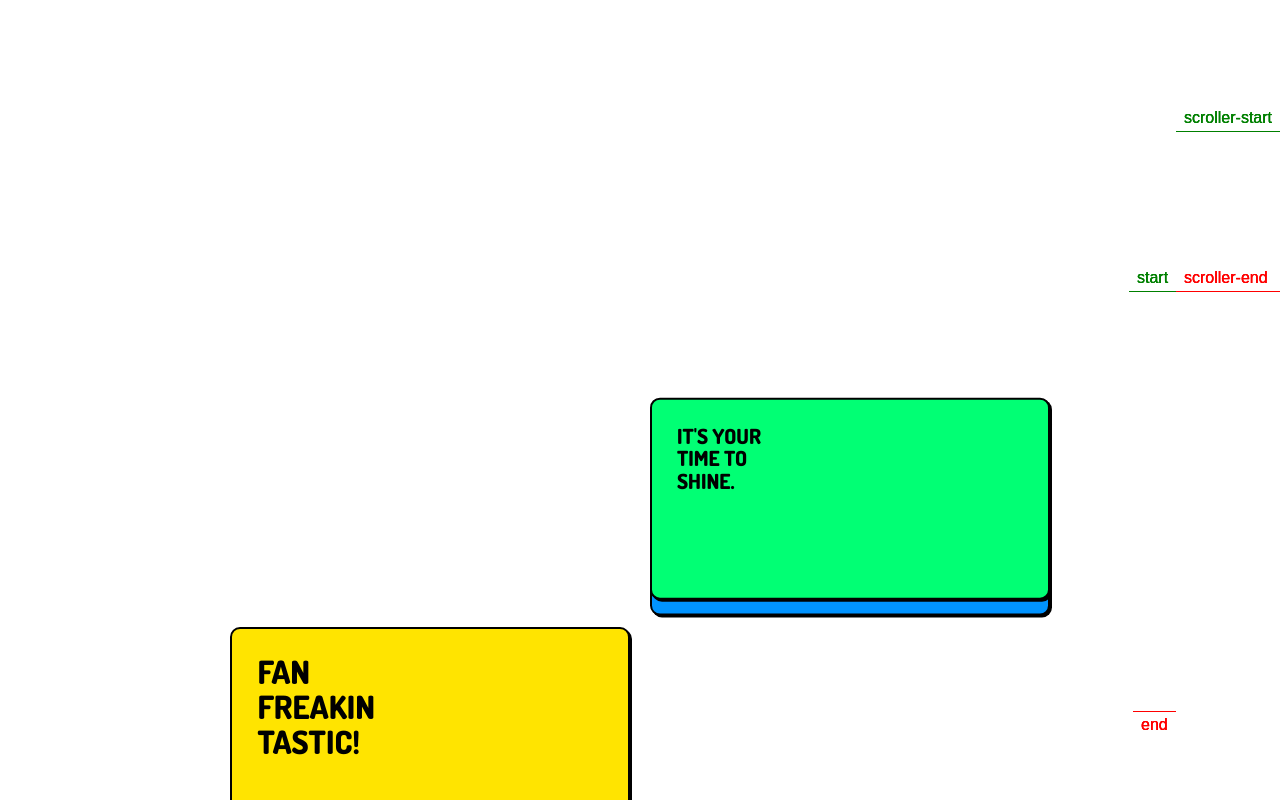
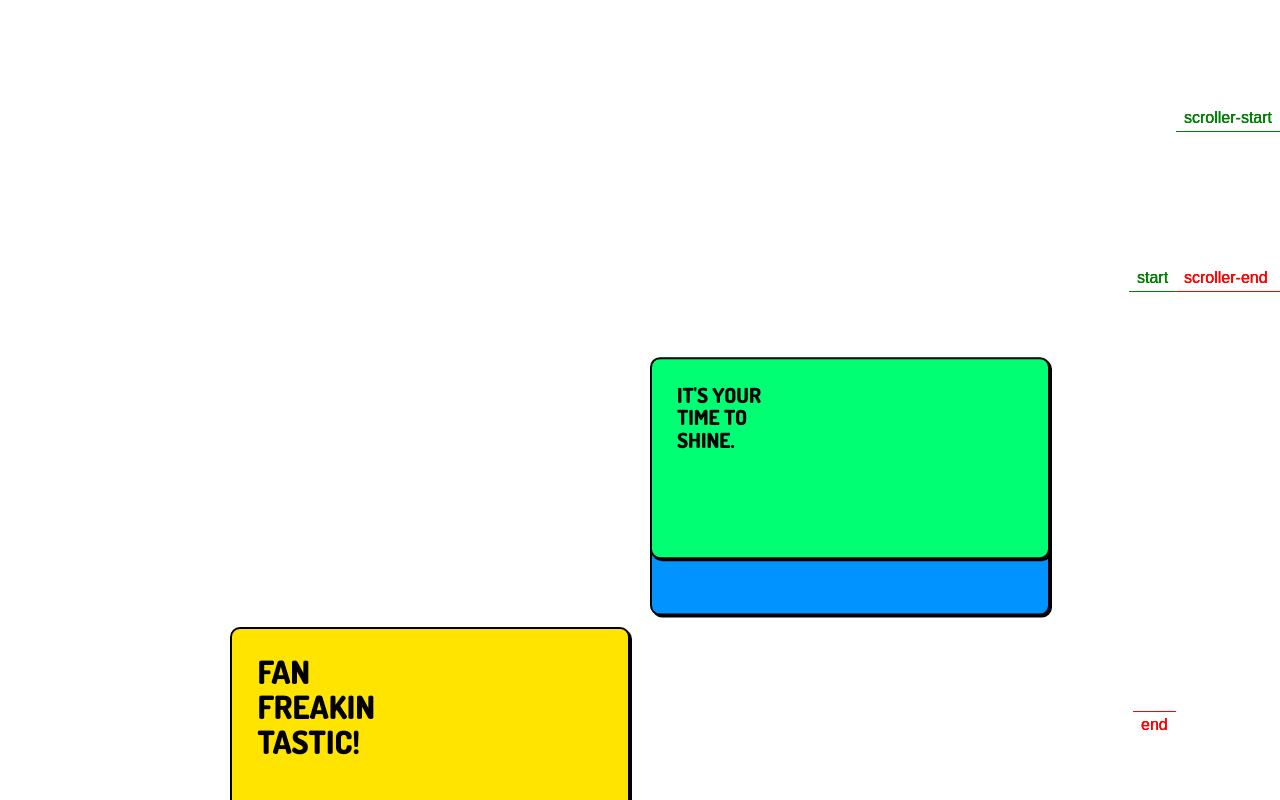
Before and after one commit to Tom-Okafor/advanced-frontends, a plain HTML site: page animations/bonkers-challenge/index.html in a window 1280 px wide. Shown: the part 509-1309 px from the top of the page. Drawn offline with Linux system fonts and the light colour scheme.

Commit message:
feat: increase data-displacement attribute of green card

```diff
--- a/animations/bonkers-challenge/index.html
+++ b/animations/bonkers-challenge/index.html
@@ -16,7 +16,7 @@
       <section class="blue" data-displacement="60">
         <h3>realize <br />this might <br />be it.</h3>
       </section>
-      <section class="green" data-displacement="-55">
+      <section class="green" data-displacement="-75">
         <h3>
           it's your <br />time to <br />
           shine.
```
